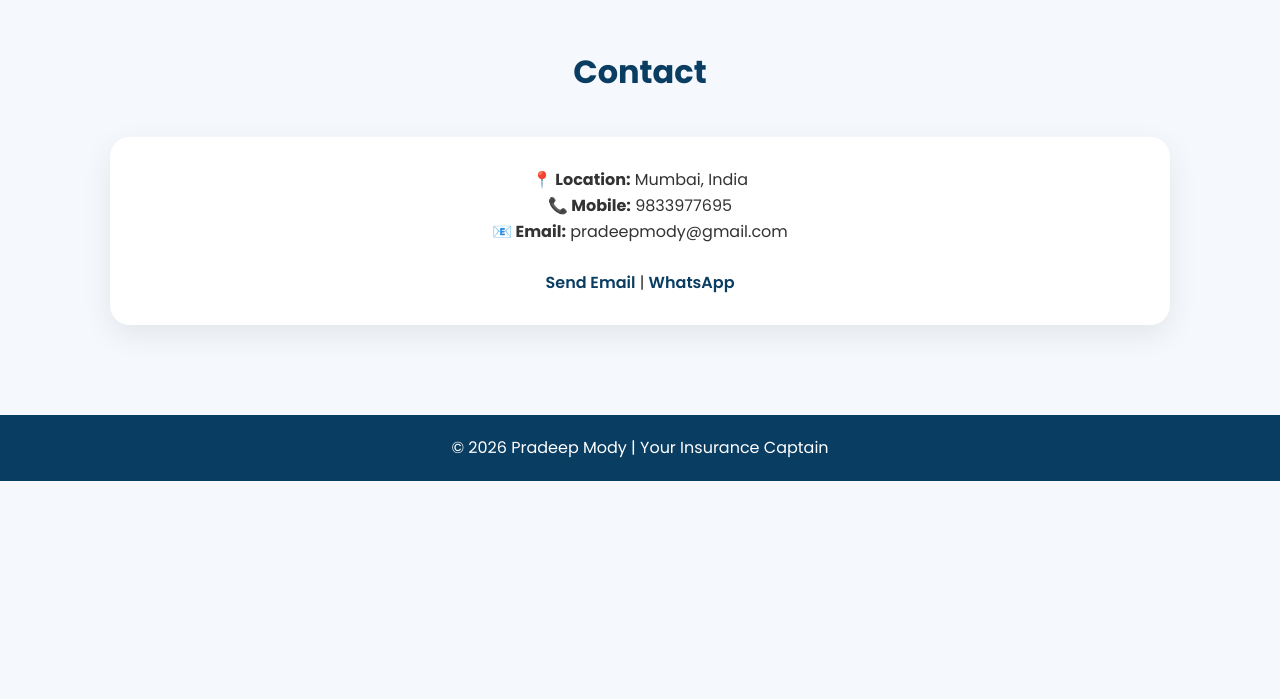
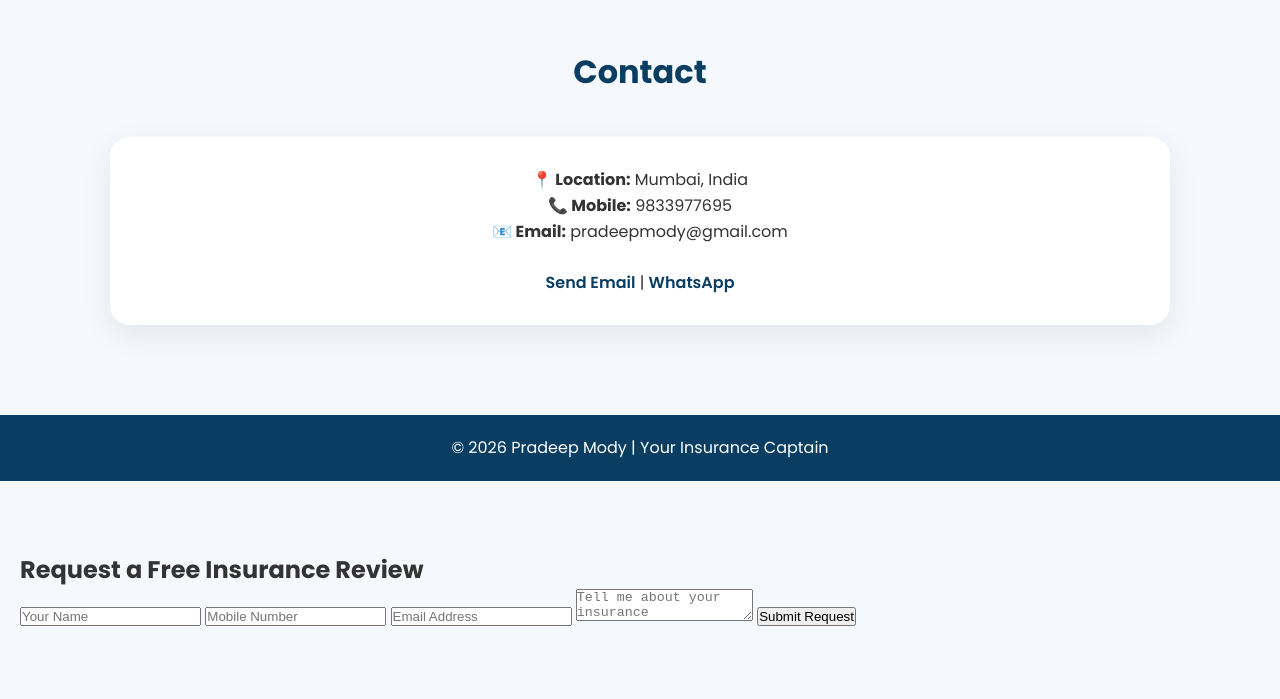
Before and after one commit to pradeepmody/pradeepmody.github.io, a plain HTML site: page index.html in a window 1280 px wide. Shown: the part 1847-2546 px from the top of the page. Before the commit the page ends 2328 px from the top, so only its background shows below. Drawn offline with Linux system fonts and the light colour scheme.

Commit message:
Add contact form for insurance review requests
Added a contact form section for free insurance review requests.

```diff
--- a/index.html
+++ b/index.html
@@ -266,3 +266,21 @@ WhatsApp Me
 
 </body>
 </html>
+<section id="contact">
+  <h2>Request a Free Insurance Review</h2>
+
+  <form action="https://formsubmit.co/pradeepmody@gmail.com" method="POST">
+
+    <input type="text" name="Name" placeholder="Your Name" required>
+
+    <input type="tel" name="Mobile" placeholder="Mobile Number" required>
+
+    <input type="email" name="Email" placeholder="Email Address">
+
+    <textarea name="Message"
+      placeholder="Tell me about your insurance requirements"></textarea>
+
+    <button type="submit">Submit Request</button>
+
+  </form>
+</section>
```
